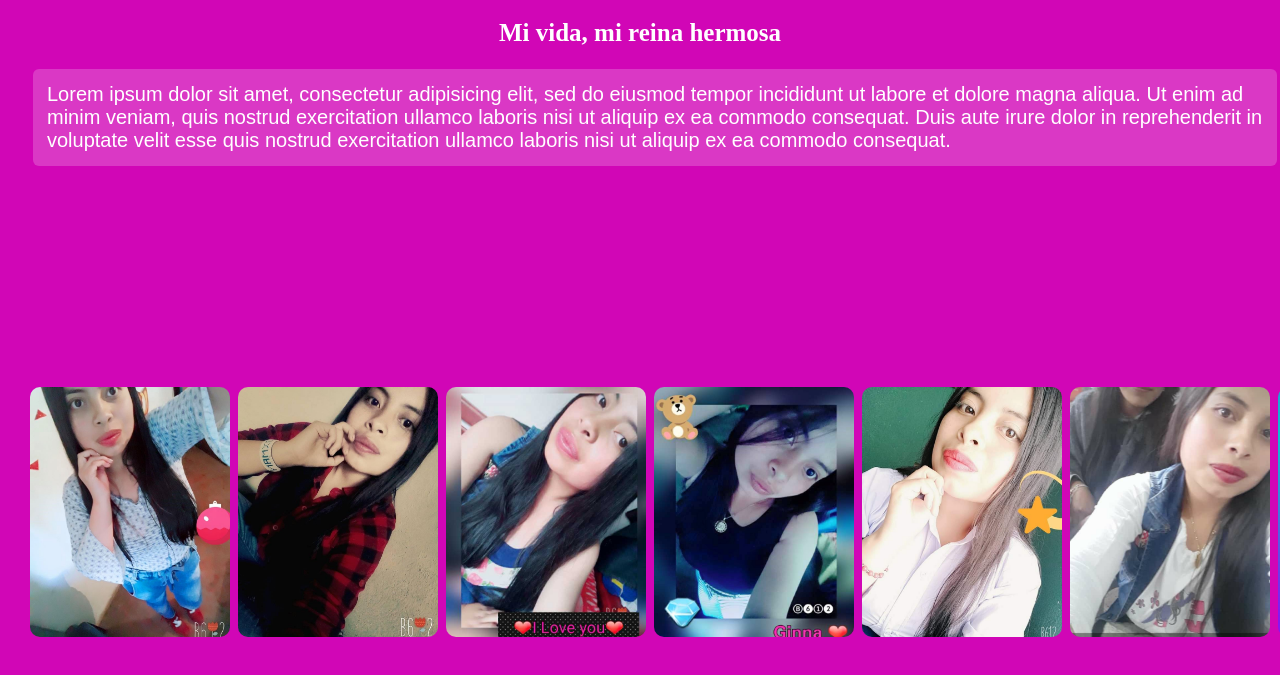
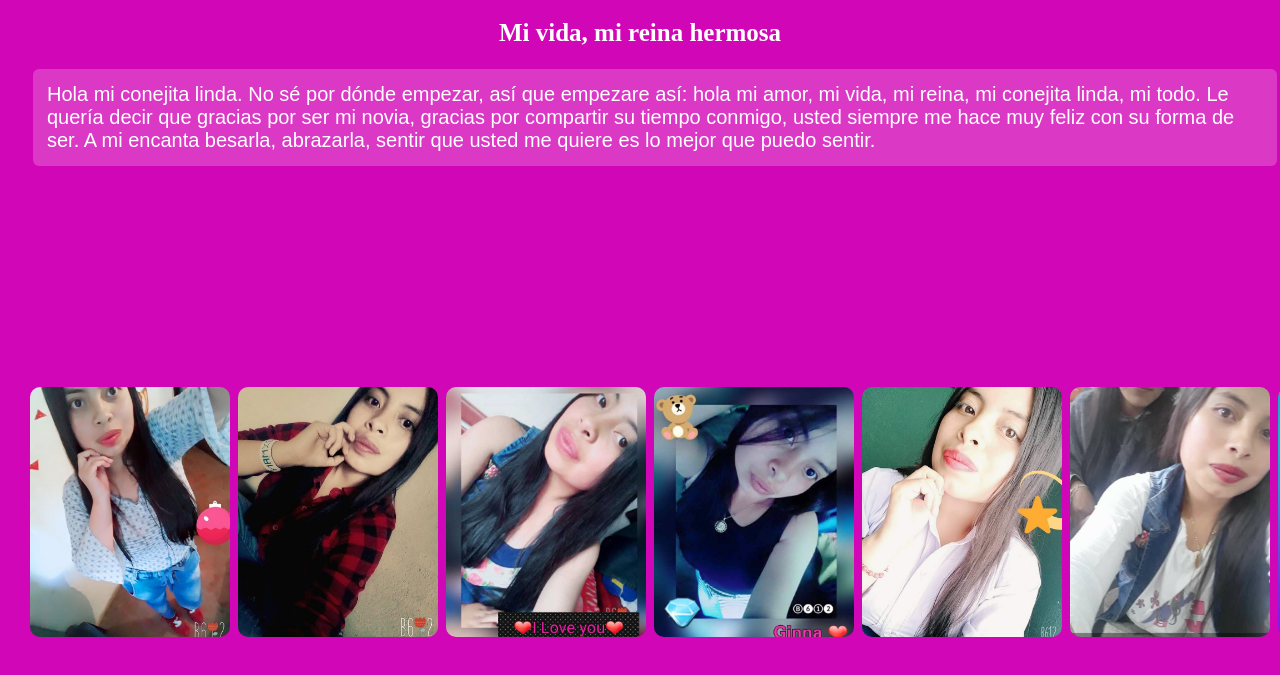
Before and after one commit to levin14/Daniela, a website: page index.html in a window 1280 px wide. Shown: the part 83-758 px from the top of the page. Drawn offline with Linux system fonts and the light colour scheme; a web font is replaced by a local one.

Commit message:
Update index.html

```diff
--- a/index.html
+++ b/index.html
@@ -26,12 +26,9 @@
     <section class="main">
       <h2 class="main__title">Mi vida, mi reina hermosa</h2>
      <!-- <input type="text" class="input" placeholder="Buscar...">-->
-     <p class="parrafo"> Lorem ipsum dolor sit amet, consectetur adipisicing elit, sed do eiusmod
-        tempor incididunt ut labore et dolore magna aliqua. Ut enim ad minim veniam,
-        quis nostrud exercitation ullamco laboris nisi ut aliquip ex ea commodo
-        consequat. Duis aute irure dolor in reprehenderit in voluptate velit esse
-        quis nostrud exercitation ullamco laboris nisi ut aliquip ex ea commodo
-        consequat.
+     <p class="parrafo"> Hola mi conejita linda.
+No sé por dónde empezar, así que empezare así:  hola mi amor, mi vida, mi reina, mi conejita linda, mi todo. Le quería decir que gracias por ser mi novia, gracias por compartir su tiempo conmigo, usted siempre me hace muy feliz con su forma de ser. A mi encanta besarla, abrazarla, sentir que usted me quiere es lo mejor que puedo sentir.
+
        </p>
     </section>
 
```
